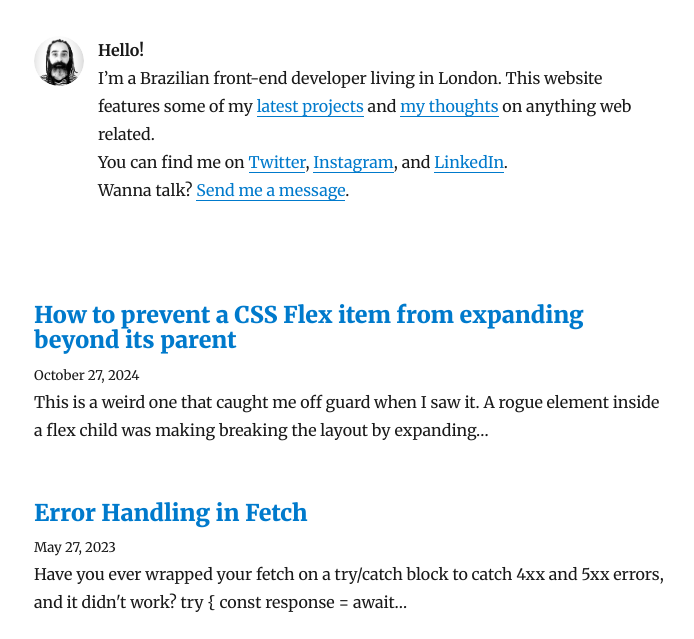
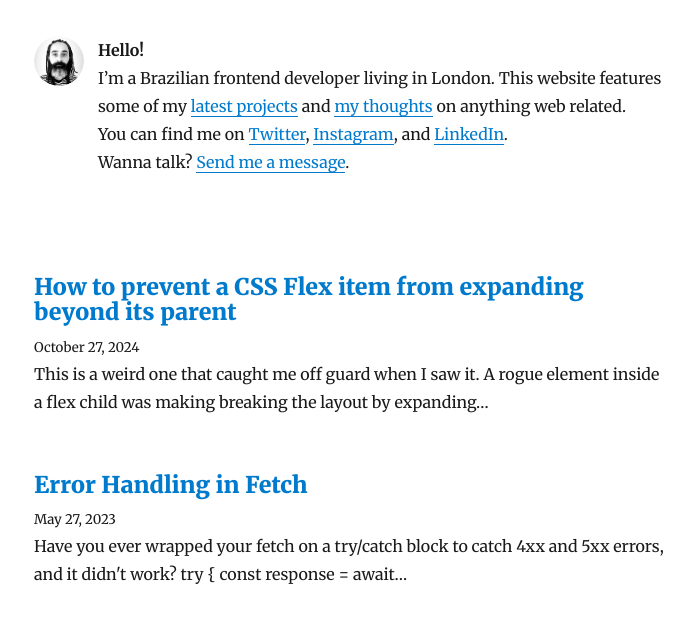
Before and after one commit to jpedroribeiro/jpedroribeiro.com, a Gatsby site: page / in a window 1280 px wide. Shown: the part 118-757 px from the top of the page, without its empty margins (291-985 px from the left). Built offline with nearby package versions, Linux system fonts and the light colour scheme; Gatsby itself is replaced by a stand-in of ours; some packages are replaced by stand-ins of ours.

Commit message:
Changing title

```diff
--- a/src/components/bio.js
+++ b/src/components/bio.js
@@ -46,7 +46,7 @@
 
             <p>
               <b>Hello!</b> <br />
-              I’m a Brazilian front-end developer living in London. This website
+              I’m a Brazilian frontend developer living in London. This website
               features some of my{" "}
               <a
                 href="https://github.com/jpedroribeiro"
```
